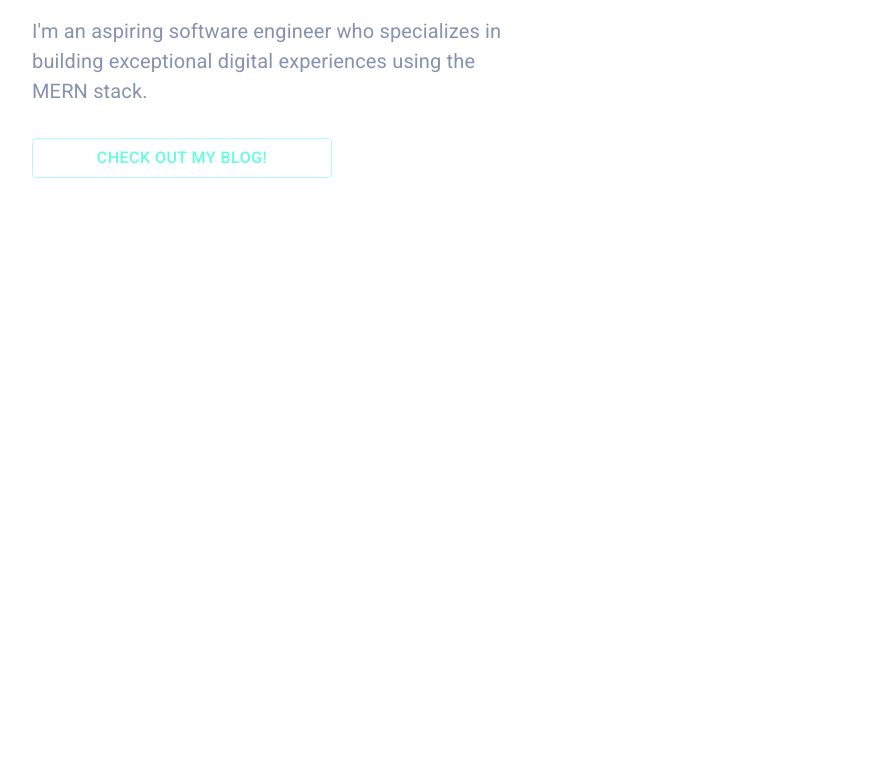
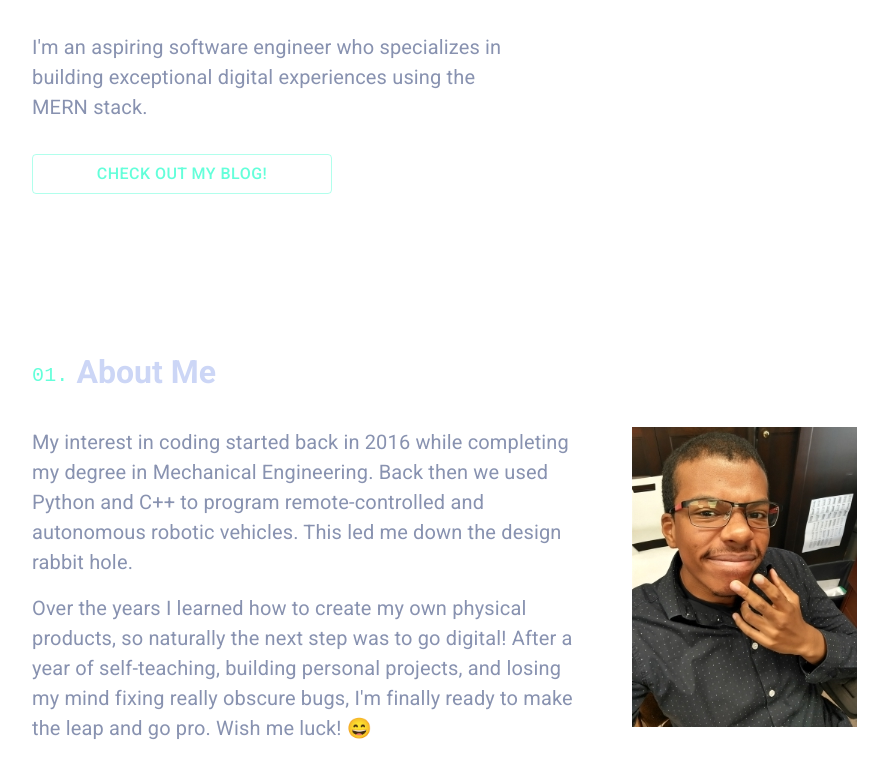
Before and after one commit to JasonXB/Portfolio-page, a Next.js app: page / in a window 1280 px wide. Shown: the part 422-1200 px from the top of the page, without its empty margins (72-960 px from the left). Before the commit the page ends 800 px from the top, so only its background shows below. Built offline with nearby package versions, Linux system fonts and the light colour scheme.

Commit message:
Made the About Me section for large screens

```diff
--- a/pages/index.js
+++ b/pages/index.js
@@ -2,12 +2,15 @@ import React from "react";
 import PaddedBlock from "../src/custom-components/PaddedBlock";
 import Navbar from "../src/blocks/Navbar";
 import Intro from "../src/blocks/Intro";
-
+import About from "../src/blocks/About";
+import { Typography, Box, Stack } from '@mui/material';
 export default function Home() {
   return (
     <PaddedBlock>
       <Navbar />
       <Intro />
+      <About />
+      <Box sx={{height: "100vh"}}></Box>
     </PaddedBlock>
   );
 }
--- /dev/null
+++ b/src/blocks/About.js
@@ -0,0 +1,45 @@
+import React from "react";
+import { Typography, Box, Stack, Container } from "@mui/material";
+import { mxn } from "../../styles/mixins";
+import { containerDims } from "../../styles/breakpoints";
+
+export default function About() {
+  // maxWidth 700 on Brit
+  return (
+    <Box sx={containerDims}>
+      <Box sx={{ ...mxn.flexRow, alignItems: "end", mb: "2.25rem" }}>
+        <Typography variant="span" sx={{ fontSize: "1.25rem", mr: 1 }}>
+          01.
+        </Typography>
+        <Typography
+          variant="h3"
+          sx={(mui) => ({ color: mui.palette.header.main })}
+        >
+          About Me
+        </Typography>
+      </Box>
+      <Container sx={{ ...mxn.flexRow, alignItems: "start" }}>
+        <Stack sx={{ minWidth: "525px", mr: "3.125rem" }}>
+          <Typography
+            variant="p"
+            color="secondary"
+            sx={{ maxWidth: "550px", mb: 2 }}
+          >
+            {" "}
+            My interest in coding started back in 2016 while completing
+            my degree in Mechanical Engineering. Back then we used Python and
+            C++ to program remote-controlled and autonomous robotic vehicles. This led me
+            down the design rabbit hole.
+          </Typography>
+          <Typography variant="p" color="secondary" sx={{ maxWidth: "550px" }}>
+            Over the years I learned how to create my own physical products, so
+            naturally the next step was to go digital! After a year of
+            self-teaching, building personal projects, and losing my mind fixing
+            really obscure bugs, I'm finally ready to make the leap and go pro. Wish me luck! 😄
+          </Typography>
+        </Stack>
+        <img src="/images/me.jpg" alt="Photo of Jason XB" />
+      </Container>
+    </Box>
+  );
+}
--- a/src/blocks/Navbar.js
+++ b/src/blocks/Navbar.js
@@ -4,7 +4,7 @@ import Navbar_mobile from "../sub-blocks/Navbar_mobile";
 import { Box } from "@mui/material";
 export default function Navbar() {
   return (
-    <Box>
+    <Box sx={{ pt: 2 }}>
       <Navbar_mobile />
       <Navbar_desktop />
     </Box>
--- a/styles/themesMUI.js
+++ b/styles/themesMUI.js
@@ -33,7 +33,7 @@ const typography = {
     lineHeight: "normal",
     letterSpacing: "-0.01562em",
   },
-  // Use for section headers on the homepage
+
   h2: {
     fontFamily: `'Roboto', sans-serif`,
     fontSize: "2.25rem", // 36px
@@ -42,13 +42,13 @@ const typography = {
     letterSpacing: "-0em",
     marginBottom: "1.875rem",
   },
-  // Use for new webpage section headers
+  // 01 02 03 04 headers
   h3: {
     fontFamily: `'Roboto', sans-serif`,
-    fontSize: "1.875rem", // 30px
-    fontWeight: 400,
+    fontSize: "2rem",
+    fontWeight: 600,
     lineHeight: 1.167,
-    letterSpacing: "-0em",
+    // letterSpacing: "-0em",
   },
   h4: {
     fontFamily: `'Fira Code', monospace`,
```
Also changed, not shown: images/engSign.jpg (added), public/images/me.jpg (added).
